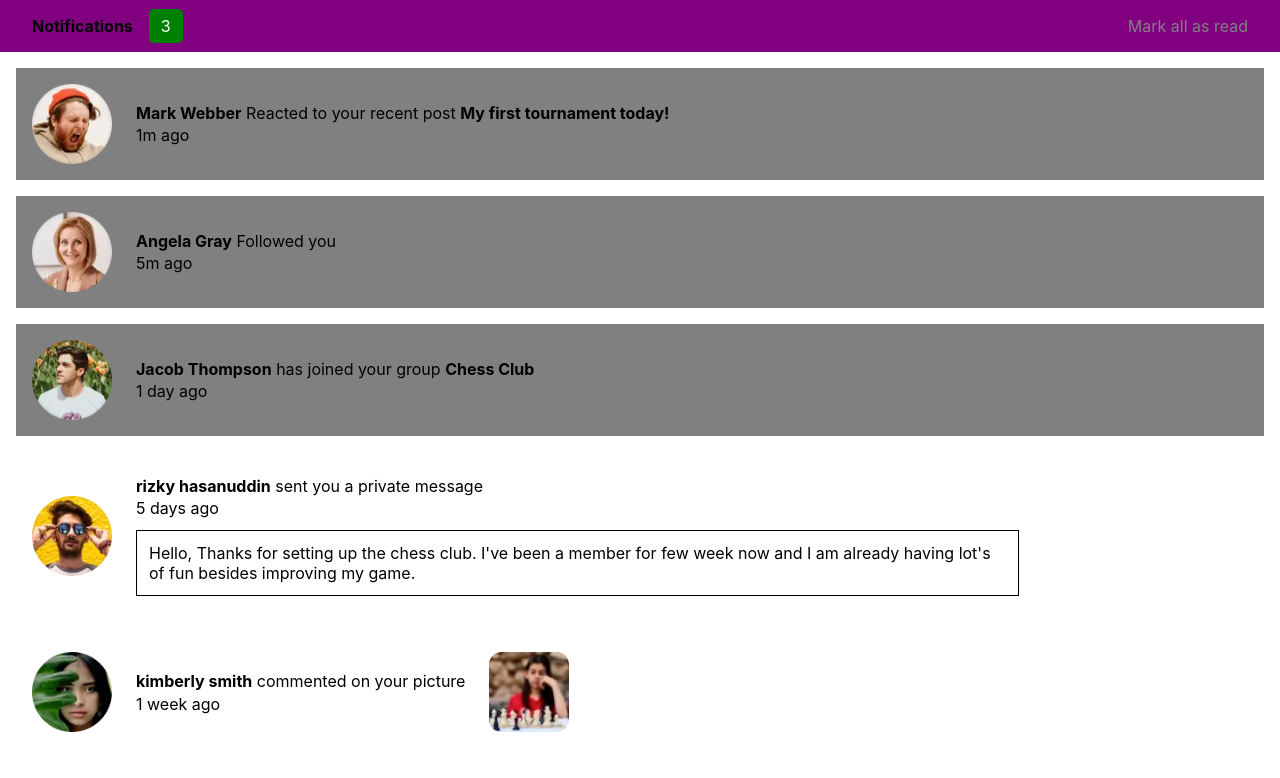
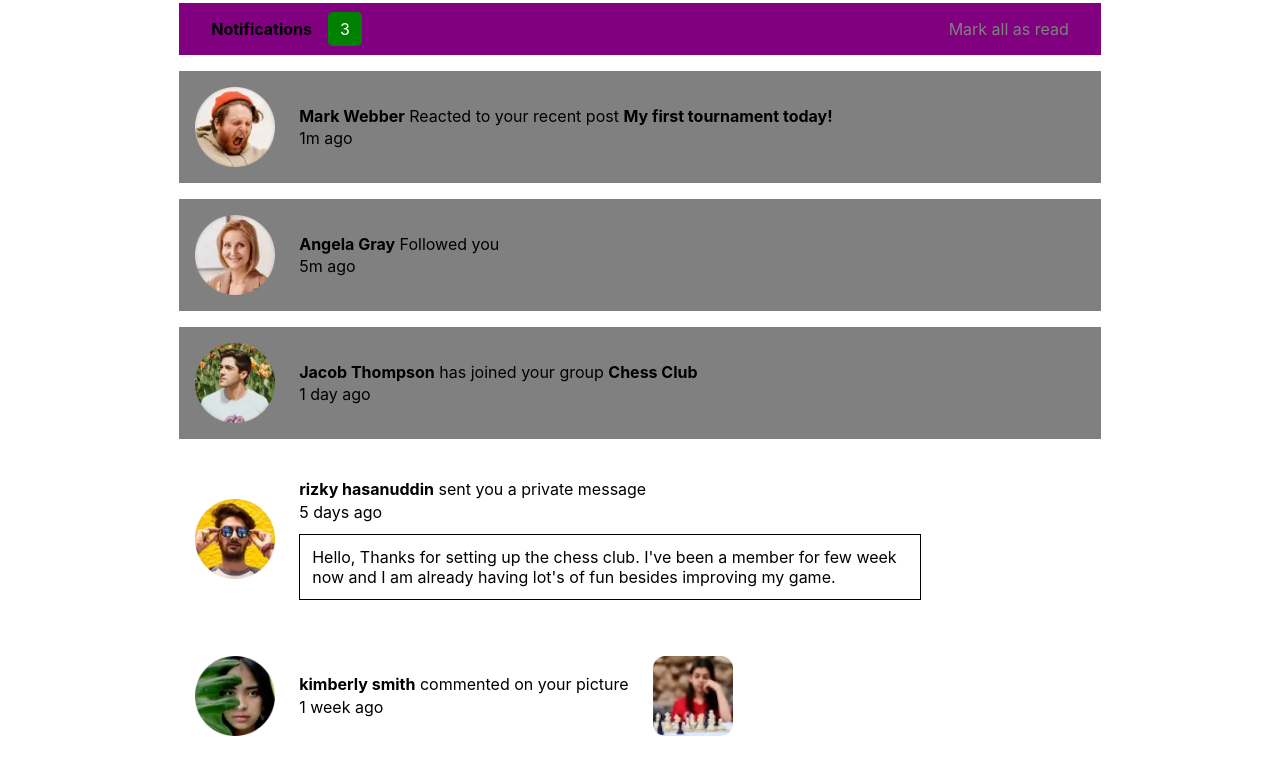
Before and after one commit to preetamvarun/Notifications-Page, a React (Create React App) app: page / in a window 1280 px wide. Shown: the top 778 px of the page. Built offline with nearby package versions, Linux system fonts and the light colour scheme.

Commit message:
centered the main div

```diff
--- a/src/App.css
+++ b/src/App.css
@@ -1,5 +1,8 @@
 .App {
   text-align: center;
+  width : 75%;
+  padding : .2rem;
+  margin : auto;
 }
 
 .App-logo {
--- a/src/Childnot.css
+++ b/src/Childnot.css
@@ -10,6 +10,7 @@
     display : flex;
     justify-content: space-between;
     padding : 1rem 0rem;
+    margin : 0rem 1rem;
 }
 
 .noteCount p{
```
